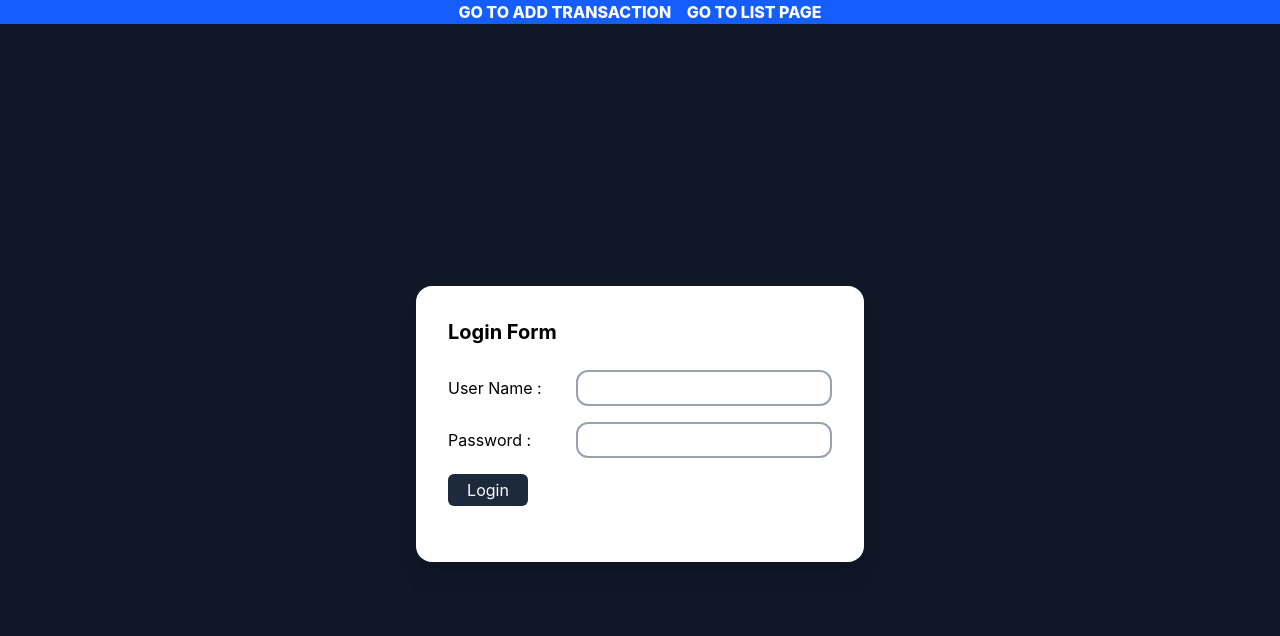
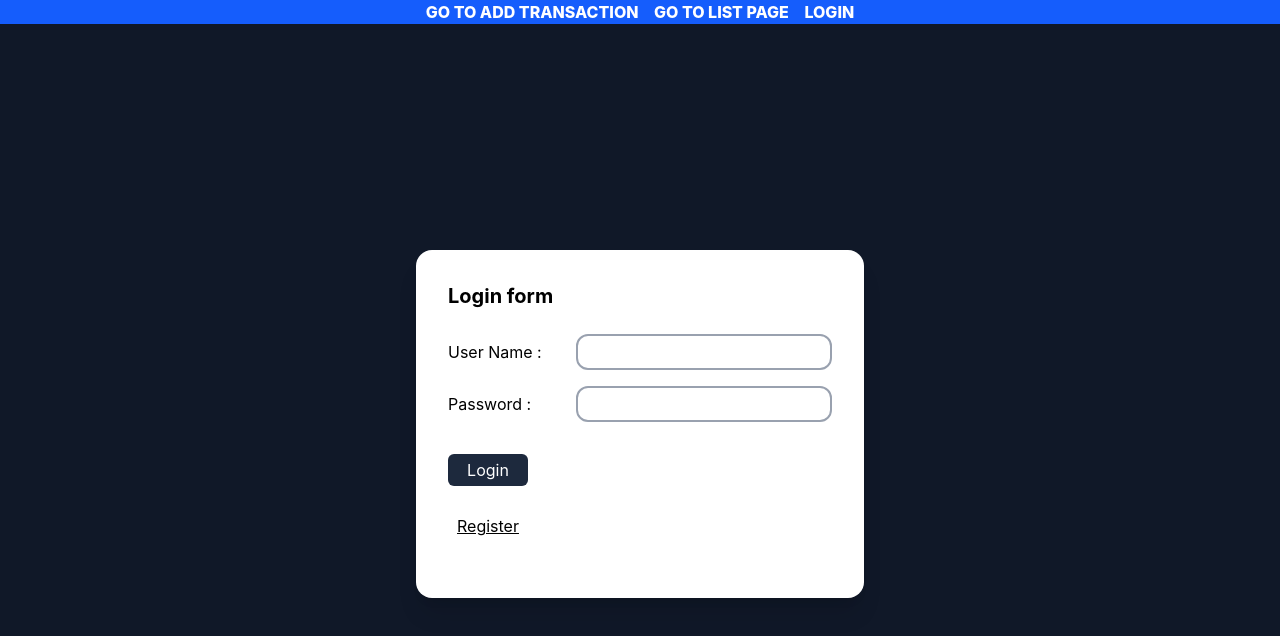
Before and after one commit to Synaptara/personal-finance-tracker, a React (Vite) app: page /login in a window 1280 px wide. Shown: the top 636 px of the page. Built offline with nearby package versions, Linux system fonts and the light colour scheme.

Commit message:
feat: implement user registration with form validation and supabase integration

```diff
--- a/src/App.jsx
+++ b/src/App.jsx
@@ -21,6 +21,7 @@ function App() {
       <div className={"text-center bg-blue-600 font-extrabold space-x-3 text-white"}>
         <Link to="/"> GO TO ADD TRANSACTION</Link>
         <Link to="/list"> GO TO LIST PAGE</Link>
+        <Link to="/login"> LOGIN</Link>
       </div>
       <Routes>
         <Route
--- a/src/components/Login.jsx
+++ b/src/components/Login.jsx
@@ -6,6 +6,8 @@ export default function Login() {
   const [userName, setUserName] = useState("")
   const [password, setPassword] = useState("")
   const [isLoggedIn, setIsLoggedIn] = useState(false)
+  const [isRegister, setIsRegister] = useState(false)
+  const [cPassword, setCPassword] = useState("")
 
 
   async function checkValidation() {
@@ -15,33 +17,70 @@ export default function Login() {
         password: password,
       });
 
+
       if (error) {
         alert("invalid credentials" + error)
       } else {
         console.log(data)
         setIsLoggedIn(true)
       }
+
+
     } catch (err) {
       console.error(err)
     }
   }
 
-  async function handleLogout () {
+  async function handleLogout() {
     try {
+
       const {error} = await supabase.auth.signOut()
-      if (error){
+      if (error) {
         alert("Error Signing out" + error.message)
-      }
-      else {
+      } else {
         setUserName("")
         setPassword("")
         setIsLoggedIn(false)
       }
-    }
-    catch (err) {
+    } catch (err) {
       console.error(err)
     }
   }
+
+  async function handleRegister() {
+
+    try {
+      if (!userName.length || !password.length || !cPassword.length ) {
+        alert("A valid user name and password needed")
+      }
+
+      else {
+        const {data, error} = await supabase.auth.signUp({
+          email: userName,
+          password: password,
+        });
+
+        if (error) {
+          alert("invalid credentials" + error)
+        } else {
+          console.log(data)
+          setIsLoggedIn(true)
+        }
+      }
+    } catch (err) {
+      console.error(err)
+    }
+
+  }
+
+  function switchToRegister() {
+    setIsRegister(true)
+  }
+
+  function switchToLogin(){
+    setIsRegister(false)
+  }
+
 
   return (
     <div>
@@ -49,7 +88,7 @@ export default function Login() {
         <div className="text-center space-y-6 animate-fade-in">
           <div className="text-4xl">🎉</div>
           <h2 className="text-2xl font-bold text-gray-800">Welcome Back!</h2>
-          <p className="text-gray-600 bg-gray-50 p-3 rounded-xl border border-gray-100">
+          <p className="text-gray-600 bg-gray-50 p-3 rounded-xl border border-gray100">
             Logged in as: <span className="font-semibold text-slate-800">{userName}</span>
           </p>
           <div className="pt-4">
@@ -60,11 +99,15 @@ export default function Login() {
               Log Out
             </button>
           </div>
-        </div>) : (
+        </div>
+      ) : (
         <div className="flex items-center justify-center min-h-screen bg-gray-900">
           <div className="max-w-md w-full bg-white p-8 rounded-2xl shadow-xl">
             <div className="space-y-6">
-              <div className="font-bold text-xl">Login Form</div>
+              {isRegister ? (<div className="font-bold text-xl">Register Form</div>) : (
+                <div className="font-bold text-xl">Login form </div>
+              )}
+
 
               <div className="grid grid-cols-1 gap-4">
                 <div className="grid grid-cols-3 items-center">
@@ -74,6 +117,7 @@ export default function Login() {
                   <input
                     className="col-span-2 border-2 border-gray-400 rounded-xl px-2 py-1"
                     id="userName"
+
                     type="email"
                     value={userName}
                     onChange={(e) => {
@@ -97,17 +141,66 @@ export default function Login() {
                     }}
                   />
                 </div>
+                <div>{isRegister ? (<div className="grid grid-cols-3 items-center">
+                  <label htmlFor="password" className="col-span-1">
+                    Confirm Password :
+                  </label>
+                  <input
+                    className="col-span-2 border-2 border-gray-400 rounded-xl px-2 py-1"
+                    id="cPassword"
+                    value={cPassword}
+                    type="password"
+                    onChange={(e) => {
+                      setCPassword(e.target.value);
+                    }}
+                  />
+                </div>) : ("")}</div>
                 <div>
-                  <button
-                    onClick={checkValidation}
-                    className={
-                      "bg-slate-800 rounded-md p-1 w-20 text-white hover:bg-slate-600"
-                    }
-                  >
-                    Login
-                  </button>
+                  <div> {!isRegister ? (
+                    <button
+                      onClick={checkValidation}
+                      className={
+                        "bg-slate-800 rounded-md p-1 w-20 text-white hover:bg-slate-600"
+                      }
+                    >
+                      <div>Login</div>
+                    </button>) : (
+                    <button
+                      onClick={() => {
+                        if (password === cPassword) {
+                          handleRegister()
+                        } else {
+                          alert("Password is not matched")
+                        }
+                      }}
+                      className={
+                        "bg-slate-800 rounded-md p-1 w-20 text-white hover:bg-slate-600"
+                      }
+                    >
+                      <div>Register</div>
+                    </button>
+                  )}
+
+                  </div>
                 </div>
               </div>
+
+
+              {isRegister ? (<button
+                className={
+                  " rounded-md p-1 w-20 text-black cursor-pointer underline"
+                }
+                onClick={switchToLogin}>Login
+              </button>
+              ) : (<div>
+                <button
+                  className={
+                    " rounded-md p-1 w-20 text-black cursor-pointer underline"
+                  }
+                  onClick={switchToRegister}>Register
+                </button>
+              </div>)
+              }
               <div>
                 {isLoggedIn && <p> hello {userName} 👋 </p>}
               </div>
```
Also changed, not shown: src/components/Register.jsx (added, +128 -0 lines).
